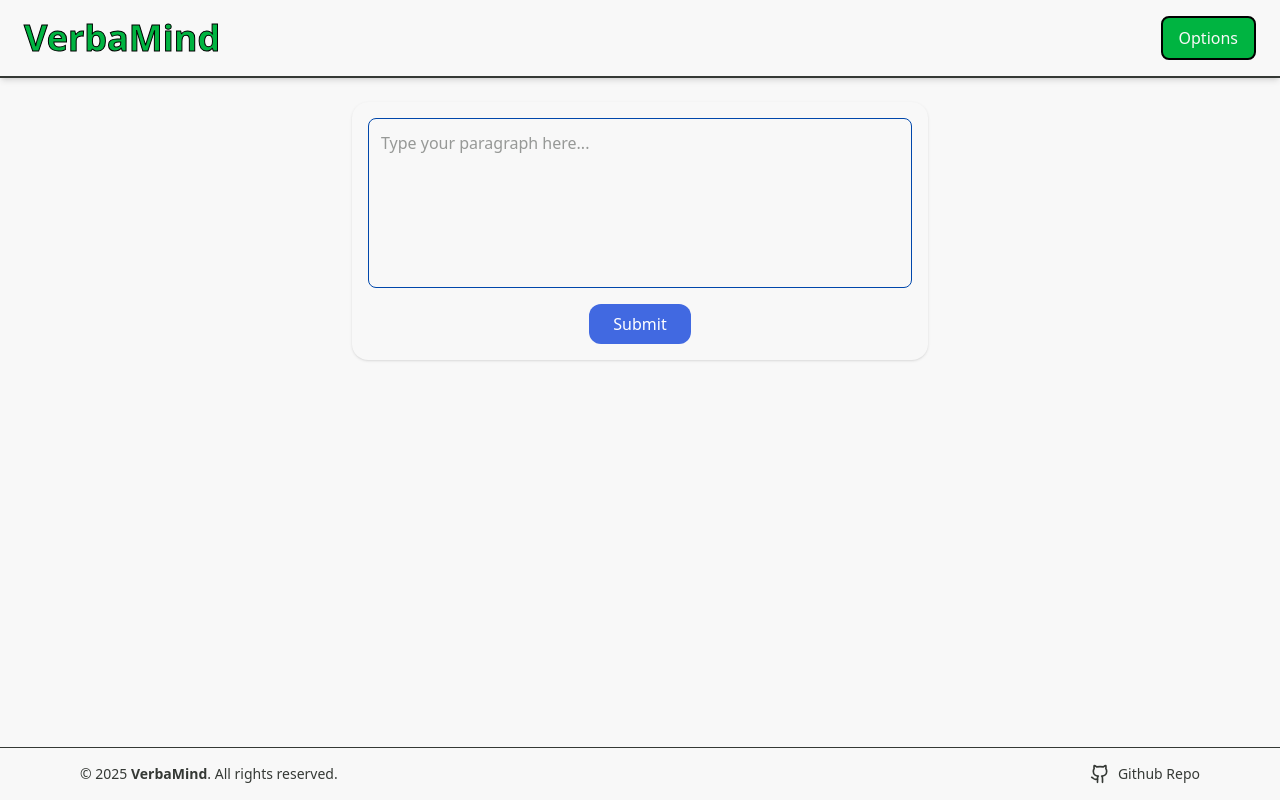
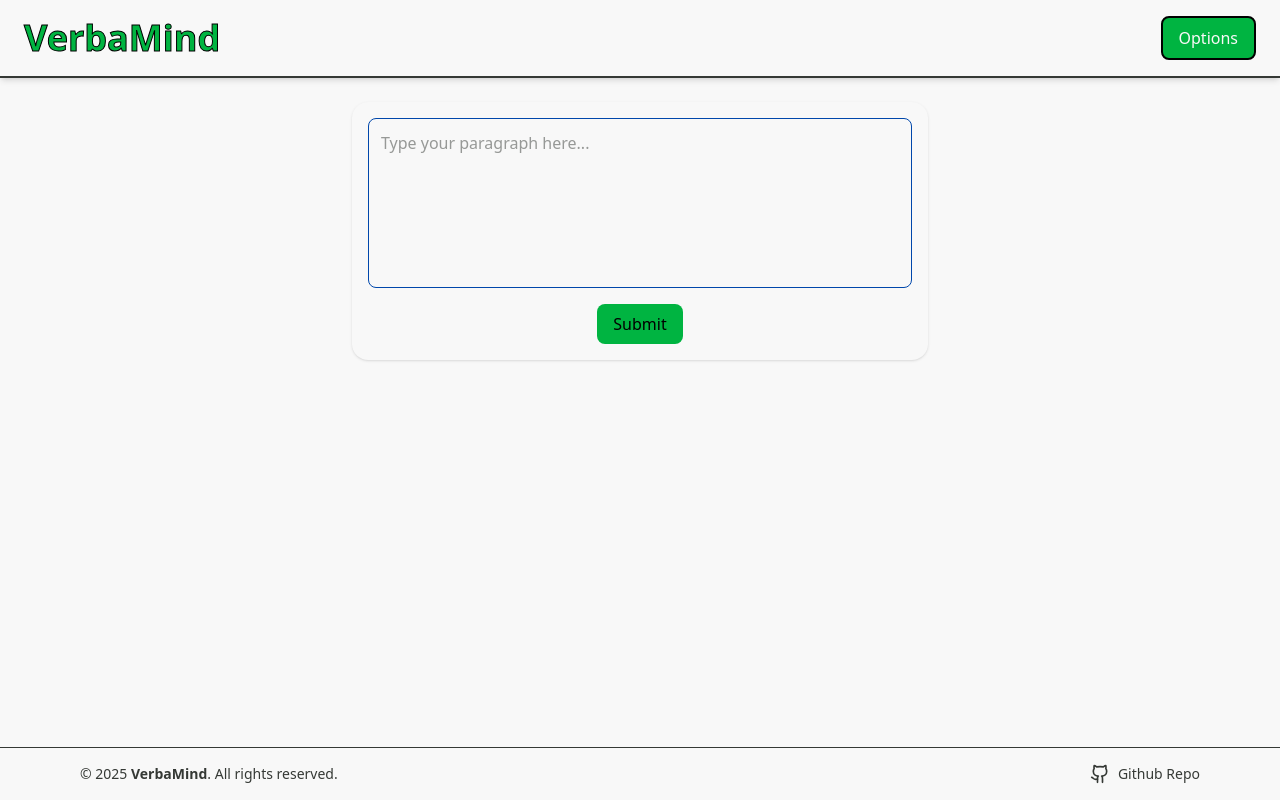
Before and after one commit to Shivaansh-Sharma/VerbaMind, a Next.js app in the folder frontend/: page /analyzer in a window 1280 px wide. Built offline with nearby package versions, Linux system fonts and the light colour scheme.

Commit message:
analyzer ui

```diff
--- a/frontend/src/components/Textbox.tsx
+++ b/frontend/src/components/Textbox.tsx
@@ -39,19 +39,7 @@ export default function Textbox(): ReactElement {
 
       <button
         type="submit"
-        className="self-center px-6 py-2 rounded-xl transition"
-        style={{
-          backgroundColor: "var(--color-P2)",
-          color: "#fff",
-        }}
-        onMouseEnter={(e): void => {
-          (e.currentTarget as HTMLButtonElement).style.backgroundColor =
-            "var(--color-P3)";
-        }}
-        onMouseLeave={(e): void => {
-          (e.currentTarget as HTMLButtonElement).style.backgroundColor =
-            "var(--color-P2)";
-        }}
+        className="self-center px-6 py-2 rounded-xl transition btn-primary"
       >
         Submit
       </button>
```
